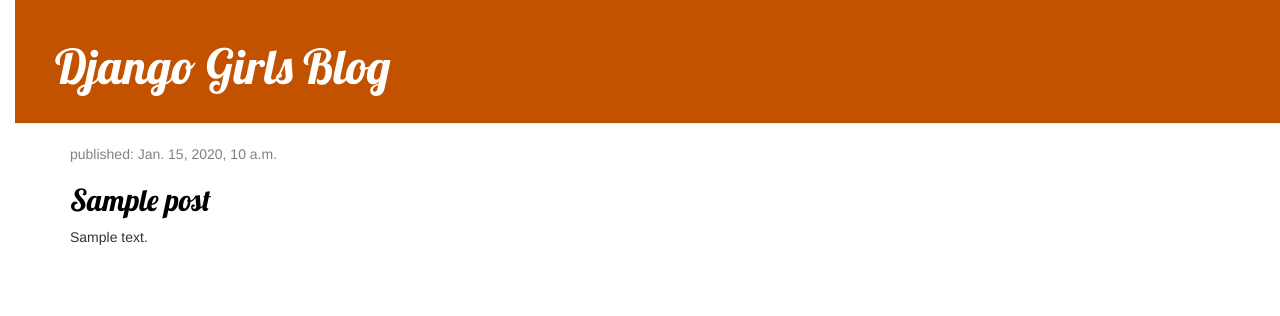
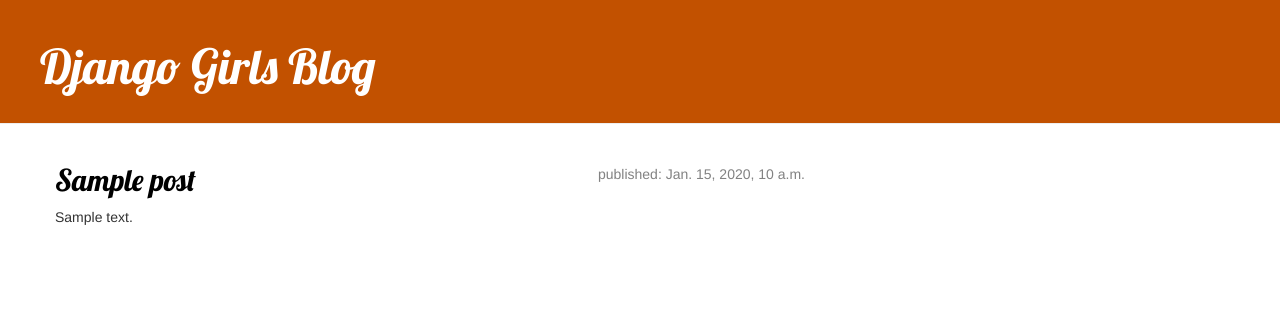
Before and after one commit to EverJYC/blog-coursework, a Django app: page / in a window 1280 px wide. Shown: the top 316 px of the page. Run offline with Django 3.2, Linux system fonts and the light colour scheme; tables that the repository leaves empty hold one stand-in row (values such as "Sample post"); some libraries are stand-ins or nearby versions.

Commit message:
Added view and template for detailed blog post as well as CSS for the site.

```diff
--- a/blog/static/css/blog.css
+++ b/blog/static/css/blog.css
@@ -1,12 +1,3 @@
-h1 a, h2 a {
-    color: #c25100;
-    font-family: 'Lobster';
-}
-
-body {
-    padding-left: 15px;
-}
-
 .page-header {
     background-color: #C25100;
     margin-top: 0;
@@ -29,6 +20,7 @@
 
 .date {
     color: #828282;
+    float:right;
 }
 
 .save {
--- a/blog/templates/blog/post_list.html
+++ b/blog/templates/blog/post_list.html
@@ -1,50 +1,15 @@
-{#{% load static %}#}
-{#<!DOCTYPE html>#}
-{#<html lang="en">#}
-{#<head>#}
-{#    <title>MyBlog</title>#}
-{#    <link rel="stylesheet" href="//maxcdn.bootstrapcdn.com/bootstrap/3.2.0/css/bootstrap.min.css">#}
-{#    <link rel="stylesheet" href="//maxcdn.bootstrapcdn.com/bootstrap/3.2.0/css/bootstrap-theme.min.css">#}
-{#    <link rel="stylesheet" href="{% static 'css/blog.css' %}">#}
-{#    <link href="//fonts.googleapis.com/css?family=Lobster&subset=latin,latin-ext" rel="stylesheet" type="text/css">#}
-{#    <meta charset="UTF-8">#}
-{##}
-{#</head>#}
-{#<body>#}
-{#        <div class="page-header">#}
-{#            <h1><a href="/">Django Girls Blog</a></h1>#}
-{#        </div>#}
-{##}
-{#        使用之前要调用Post中的publish()方法#}
-{#<div class="content container">#}
-{#    <div class="row">#}
-{#        <div class="col-md-8">#}
 {% extends 'blog/base.html' %}
 {% block content %}
             {% for post in posts %}
                 <div class="post">
+
                     <div class="date">
-                        <p>published: {{ post.published_date }}</p>
+                        published: {{ post.published_date }}
                     </div>
-                    <h2><a href="">{{ post.title }}</a></h2>
+
+                    <h2><a href="{% url 'post_detail' pk=post.pk %}">{{ post.title }}</a></h2>
                     <p>{{ post.text|linebreaksbr }}</p>
+
                 </div>
             {% endfor %}
 {% endblock %}
-{#        </div>#}
-{#    </div>#}
-{#</div>#}
-
-{#        <div>#}
-{#            <p>published: 14.06.2014, 12:14</p>#}
-{#            <h2><a href="">My first post</a></h2>#}
-{#            <p>Aenean eu leo quam. Pellentesque ornare sem lacinia quam venenatis vestibulum. Donec id elit non mi porta gravida at eget metus. Fusce dapibus, tellus ac cursus commodo, tortor mauris condimentum nibh, ut fermentum massa justo sit amet risus.</p>#}
-{#        </div>#}
-{##}
-{#        <div>#}
-{#            <p>published: 14.06.2014, 12:14</p>#}
-{#            <h2><a href="">My second post</a></h2>#}
-{#            <p>Aenean eu leo quam. Pellentesque ornare sem lacinia quam venenatis vestibulum. Donec id elit non mi porta gravida at eget metus. Fusce dapibus, tellus ac cursus commodo, tortor mauris condimentum nibh, ut f.</p>#}
-{#        </div>#}
-</body>
-</html>
--- a/blog/urls.py
+++ b/blog/urls.py
@@ -3,4 +3,5 @@
 
 urlpatterns = [
     path('', views.post_list, name='post_list'),
+    path('post/<int:pk>/', views.post_detail, name='post_detail'),
 ]
--- a/blog/views.py
+++ b/blog/views.py
@@ -1,4 +1,4 @@
-from django.shortcuts import render
+from django.shortcuts import render, get_object_or_404
 from django.utils import timezone
 from blog.models import Post
 
@@ -6,3 +6,7 @@
 def post_list(request):
     posts = Post.objects.filter(published_date__lte=timezone.now()).order_by('published_date')
     return render(request, 'blog/post_list.html', {'posts': posts})
+
+def post_detail(request, pk):
+    post = get_object_or_404(Post, pk=pk)
+    return render(request, 'blog/post_detail.html', {'post': post})
```
Also changed, not shown: blog/templates/blog/post_detail.html (added, +13 -0 lines).
